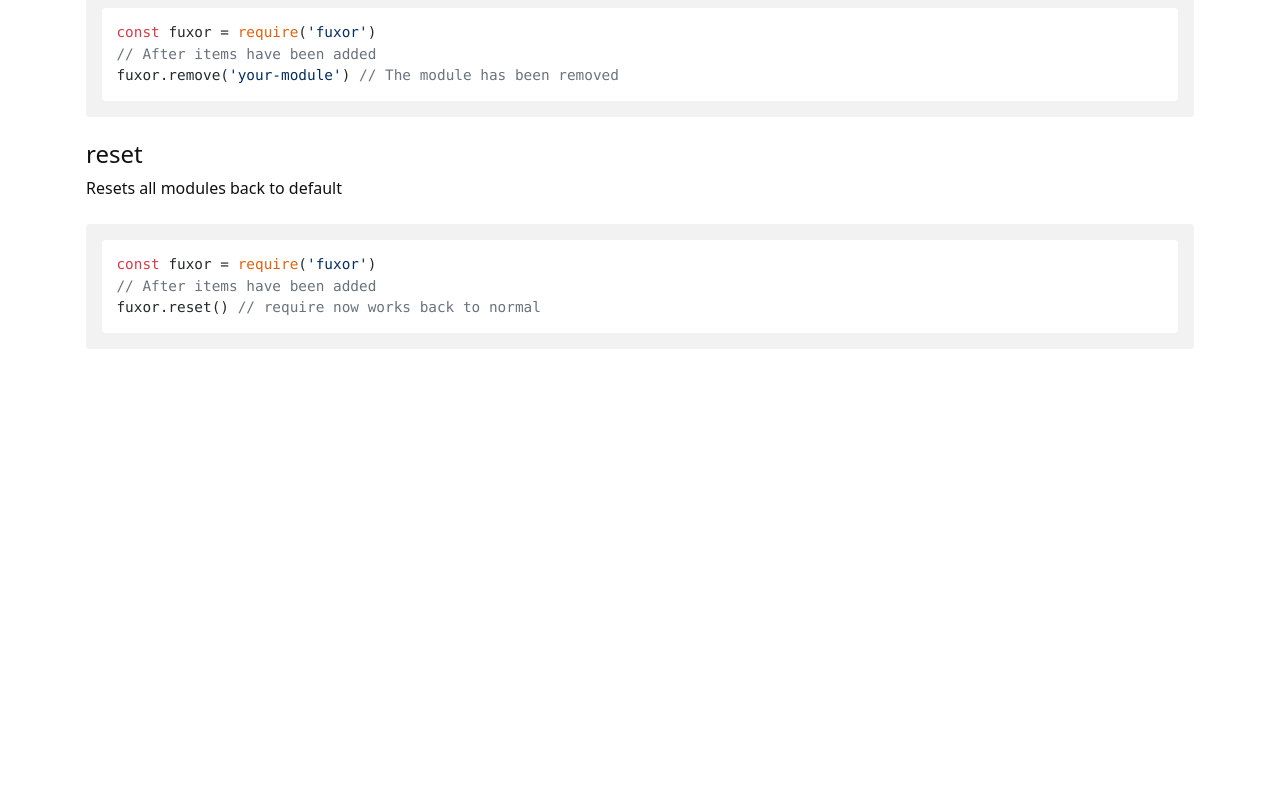
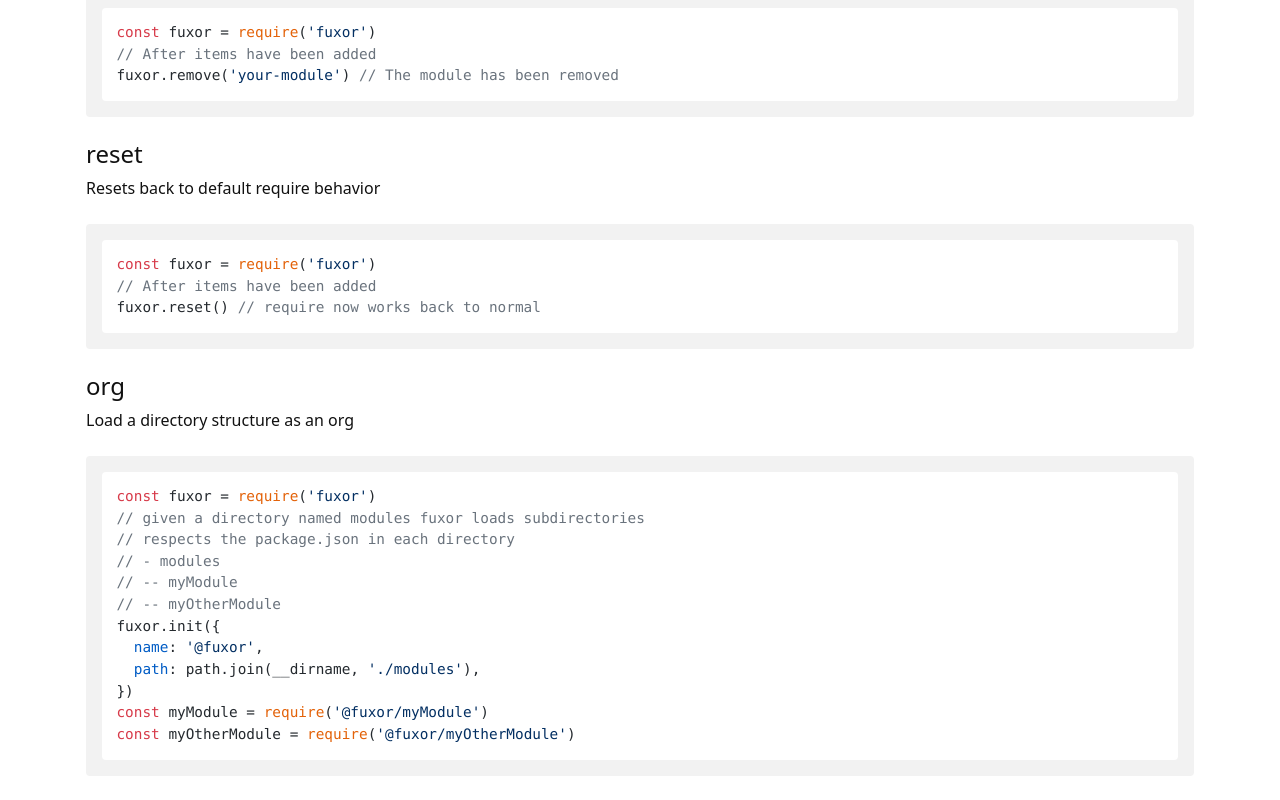
Before and after one commit to Kevnz/fuxor, a plain HTML site: page index.html in a window 1280 px wide. Shown: the part 2327-3127 px from the top of the page. Before the commit the page ends 2700 px from the top, so only its background shows below. Drawn offline with nearby package versions, Linux system fonts and the light colour scheme.

Commit message:
Publisher generated commit [ci skip]

```diff
--- a/index.html
+++ b/index.html
@@ -79,10 +79,24 @@ fuxor.clear() <span class="hljs-comment">// All entries have been removed</span>
 <span class="hljs-comment">// After items have been added</span>
 fuxor.remove(<span class="hljs-string">'your-module'</span>) <span class="hljs-comment">// The module has been removed</span></code></pre>
 <h4 id="reset">reset</h4>
-<p>Resets all modules back to default</p>
+<p>Resets back to default require behavior</p>
 <pre><code class="hljs js language-js"><span class="hljs-keyword">const</span> fuxor = <span class="hljs-built_in">require</span>(<span class="hljs-string">'fuxor'</span>)
 <span class="hljs-comment">// After items have been added</span>
 fuxor.reset() <span class="hljs-comment">// require now works back to normal</span></code></pre>
+<h4 id="org">org</h4>
+<p>Load a directory structure as an org</p>
+<pre><code class="hljs js language-js"><span class="hljs-keyword">const</span> fuxor = <span class="hljs-built_in">require</span>(<span class="hljs-string">'fuxor'</span>)
+<span class="hljs-comment">// given a directory named modules fuxor loads subdirectories</span>
+<span class="hljs-comment">// respects the package.json in each directory</span>
+<span class="hljs-comment">// - modules</span>
+<span class="hljs-comment">// -- myModule</span>
+<span class="hljs-comment">// -- myOtherModule</span>
+fuxor.init({
+  <span class="hljs-attr">name</span>: <span class="hljs-string">'@fuxor'</span>,
+  <span class="hljs-attr">path</span>: path.join(__dirname, <span class="hljs-string">'./modules'</span>),
+})
+<span class="hljs-keyword">const</span> myModule = <span class="hljs-built_in">require</span>(<span class="hljs-string">'@fuxor/myModule'</span>)
+<span class="hljs-keyword">const</span> myOtherModule = <span class="hljs-built_in">require</span>(<span class="hljs-string">'@fuxor/myOtherModule'</span>)</code></pre>
   </div>
 <script async src="https://www.googletagmanager.com/gtag/js?id=UA-64038939-2"></script>
 <script>
```
